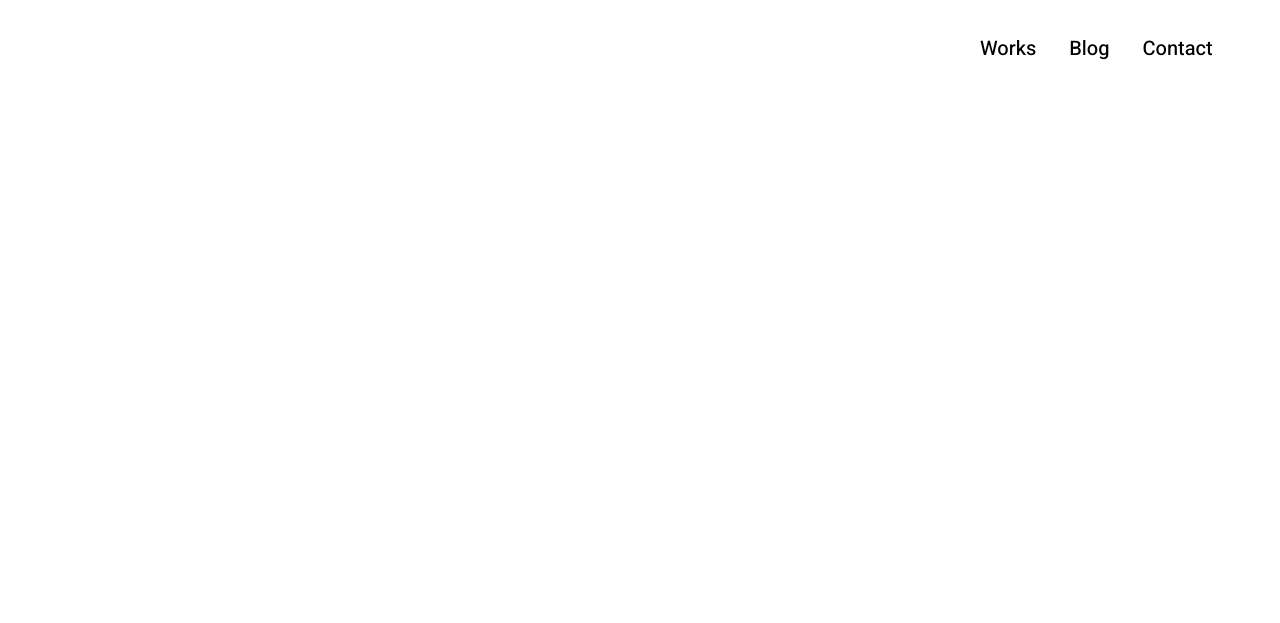
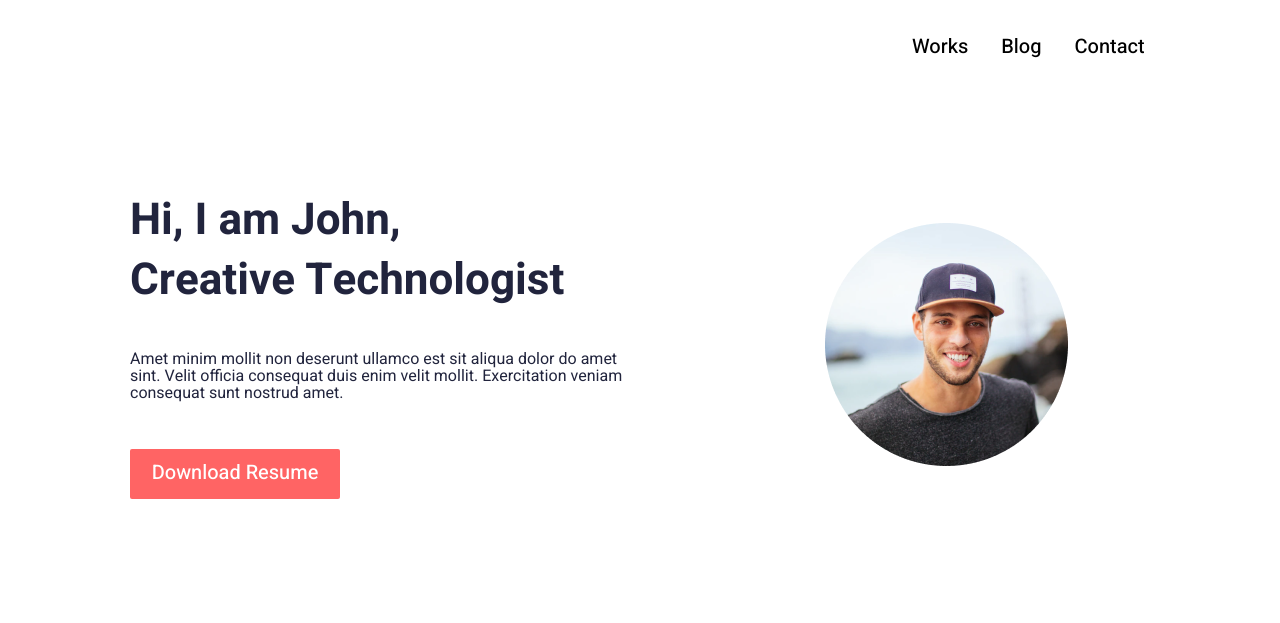
Before and after one commit to bahodirxonbahramov/John, a plain HTML site: page index.html in a window 1280 px wide. Drawn offline with Linux system fonts and the light colour scheme.

Commit message:
hero section is ready

```diff
--- a/assets/scss/globals/_globals.scss
+++ b/assets/scss/globals/_globals.scss
@@ -6,6 +6,7 @@
     line-height: 120%;
     display: flex;
     flex-direction: column;
+    user-select: none;
 }
 
 .main{
--- a/assets/scss/globals/_header.scss
+++ b/assets/scss/globals/_header.scss
@@ -8,7 +8,7 @@
     height: 100%;
     @include flex(center, right);
     padding-top: 27px;
-    padding-right: 60px;
+    padding-right: 10%;
   }
 
   &-links {
--- a/assets/scss/main.scss
+++ b/assets/scss/main.scss
@@ -1,2 +1,3 @@
 @import './utils/index';
 @import './globals/index';
+@import './pages/index'
--- /dev/null
+++ b/assets/scss/pages/_index.scss
@@ -0,0 +1 @@
+@import './home/index';
--- /dev/null
+++ b/assets/scss/pages/home/_hero.scss
@@ -0,0 +1,73 @@
+.hero {
+  width: 100%;
+  height: 550px;
+  @include center();
+
+  &-row {
+    width: 100%;
+    height: 100%;
+    @include flex(center, space-between);
+  }
+
+  &-content {
+    width: 60%;
+    height: 100%;
+    display: flex;
+    flex-direction: column;
+    align-items: flex-start;
+
+    &_title {
+      width: 72%;
+      font-family: $font-family;
+      font-weight: 700;
+      font-size: 44px;
+      line-height: 136%;
+      color: $dark;
+      cursor: pointer;
+      @include trn();
+      margin-bottom: 40px;
+    }
+
+    &_description {
+      width: 85%;
+      font-family: $font-family;
+      font-weight: 400;
+      font-size: 16px;
+      color: $dark;
+      cursor: pointer;
+      @include trn();
+      margin-bottom: 47px;
+    }
+
+    &_button {
+      width: 210px;
+      height: 50px;
+      border-radius: 2px;
+      background: $primary;
+      font-family: $font-family;
+      font-weight: 500;
+      font-size: 20px;
+      color: $white-color;
+      cursor: pointer;
+      @include center();
+      @include trn();
+
+      &:hover {
+        opacity: 0.8;
+      }
+    }
+  }
+
+  &-image {
+    width: 40%;
+    height: 100%;
+    @include center();
+
+    img {
+      width: 243px;
+      height: 243px;
+      background-repeat: no-repeat;
+      background-size: cover;
+    }
+  }
+}
--- /dev/null
+++ b/assets/scss/pages/home/_index.scss
@@ -0,0 +1 @@
+@import './hero';
--- a/assets/scss/utils/_variabels.scss
+++ b/assets/scss/utils/_variabels.scss
@@ -14,5 +14,5 @@ $light: #8695a4;
 
 // Sizes
 
-$container-width: 880px;
+$container-width: 1020px;
 $container-padding: 20px;
--- a/index.html
+++ b/index.html
@@ -4,26 +4,49 @@
 <head>
   <meta charset="UTF-8">
   <meta name="viewport" content="width=device-width, initial-scale=1.0">
+  <link rel="stylesheet" href="./css/main.css">
   <title>John Website | Bahodirxon</title>
-  <link rel="stylesheet" href="./css/main.css">
 </head>
 
 <body>
+  <div class="wrapper">
     <!-- HEADER - START -->
 
     <header class="header">
       <div class="header-row">
         <ul class="header-links">
-        <li><a href="/works" class="header-link">Works</a></li>
-        <li><a href="/blog" class="header-link">Blog</a></li>
-        <li><a href="/contact" class="header-link">Contact</a></li>
+          <li><a href="works.html" class="header-link">Works</a></li>
+          <li><a href="blog.html" class="header-link">Blog</a></li>
+          <li><a href="contact.html" class="header-link">Contact</a></li>
         </ul>
       </div>
     </header>
 
     <!-- HEADER - END -->
 
+    <!-- HERO SECTION - START -->
 
+    <section class="hero">
+      <div class="container">
+        <div class="hero-row">
+          <div class="hero-content">
+            <h2 class="hero-content_title">Hi, I am John, Creative Technologist</h2>
+            <p class="hero-content_description">Amet minim mollit non deserunt ullamco est sit aliqua dolor do amet
+              sint. Velit officia consequat duis enim velit mollit. Exercitation veniam consequat sunt nostrud amet.</p>
+            <a href="#" class="hero-content_button">Download Resume</a>
+          </div>
+          <div class="hero-image">
+            <img src="./images/john.png" alt="Author's image">
+          </div>
+
+        </div>
+      </div>
+    </section>
+
+    <!-- HERO SECTION - END -->
+
+
+  </div>
 </body>
 
 </html>
```
Also changed, not shown: blog.html (added, +29 -0 lines), contact.html (added, +29 -0 lines), works.html (added, +29 -0 lines), css/main.css, images/john.png (added), 2 other files. Lines whose indentation alone changed are shown as unchanged.
